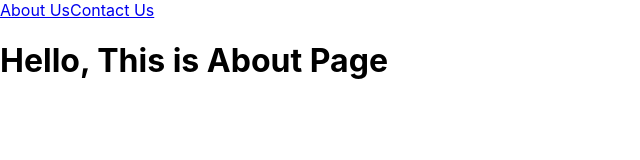
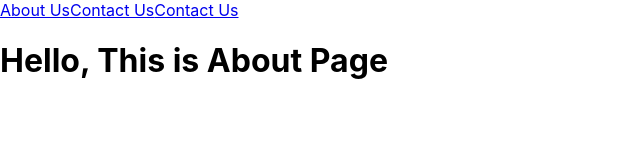
Before and after one commit to ankitmittal4/React_practice, a React (Create React App) app in the folder react_router/: page / in a window 1280 px wide. Shown: the top 160 px of the page, without its empty margins (0-640 px from the left). Built offline with nearby package versions, Linux system fonts and the light colour scheme.

Commit message:
Add service.jsx

```diff
--- a/react_router/src/Menu.jsx
+++ b/react_router/src/Menu.jsx
@@ -9,6 +9,9 @@ const Menu = () => {
       <NavLink exact="true" to="/contact" activeclassname="active_class">
         Contact Us
       </NavLink>
+      <NavLink exact="true" to="/service" activeclassname="active_class">
+        Contact Us
+      </NavLink>
       <br></br>
     </>
   );
```
